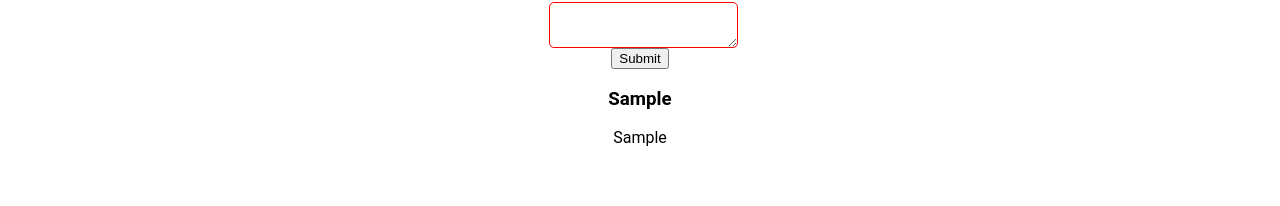
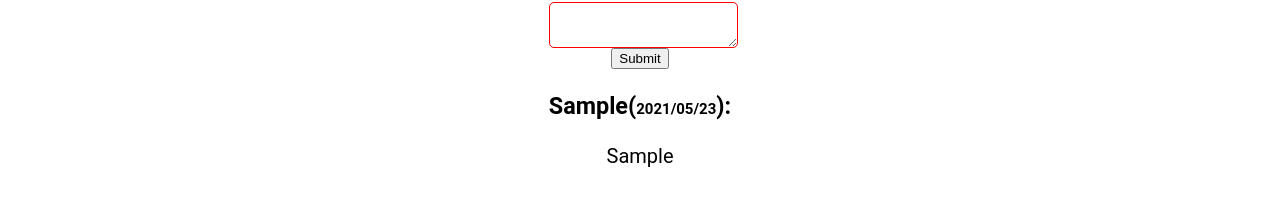
Before and after one commit to anas-na/FauxTube, a React (Create React App) app: page /videos/1 in a window 1280 px wide. Both pictures are taken after typing "Sample", "Sample" into the empty fields and a click on the button "Submit". Shown: the part 532-738 px from the top of the page. Built offline with nearby package versions, Linux system fonts and the light colour scheme.

Commit message:
added a favicon/fixed comment

```diff
--- a/package.json
+++ b/package.json
@@ -7,8 +7,10 @@
     "@testing-library/react": "^11.2.7",
     "@testing-library/user-event": "^12.8.3",
     "axios": "^0.21.1",
+    "moment": "^2.29.1",
     "react": "^17.0.2",
     "react-dom": "^17.0.2",
+    "react-moment": "^1.1.1",
     "react-router-dom": "^5.2.0",
     "react-scripts": "4.0.3",
     "web-vitals": "^1.1.2"
--- a/src/Components/Video.css
+++ b/src/Components/Video.css
@@ -18,5 +18,17 @@ form textarea {
   border-radius: 5px;
   line-height: 1.5em;
 }
+
 .commentContainer {
+    align-items: center;
+	color: black;
+    font-size: 20px;
+    font-family: roboto;
 }
+.comment {
+    font-family: roboto;
+}
+span {
+    font-size: 15px;
+    font-family: roboto;
+}
--- a/src/Components/Video.js
+++ b/src/Components/Video.js
@@ -1,5 +1,6 @@
 import { useState } from "react";
 import './Video.css'
+import moment from 'moment';
 
 const Video = (props) =>{
     const [userName, setUserName] = useState('');
@@ -18,7 +19,8 @@ const Video = (props) =>{
         setUserName('');
         setComment('');
     }
-
+    let day = new Date()
+    let newDay = moment(day).format('YYYY/MM/DD').toLocaleString()
     return (
         <section>
             <br/>
@@ -40,8 +42,9 @@ const Video = (props) =>{
             </form>
             {commentList.map(commentObj => {
                 return (<div className='commentContainer'>
-                    <h3>{Object.keys(commentObj)}</h3>
-                    <p>{Object.values(commentObj)}</p>
+                    <h3 className='name'>{Object.keys(commentObj)}(<span>{newDay}</span>):</h3>
+
+                    <p className='comment'> {Object.values(commentObj)}</p>
                 </div>)
             })}
         </section>
```
Also changed, not shown: 2 other files (tests, documents, lock files or other folders).
